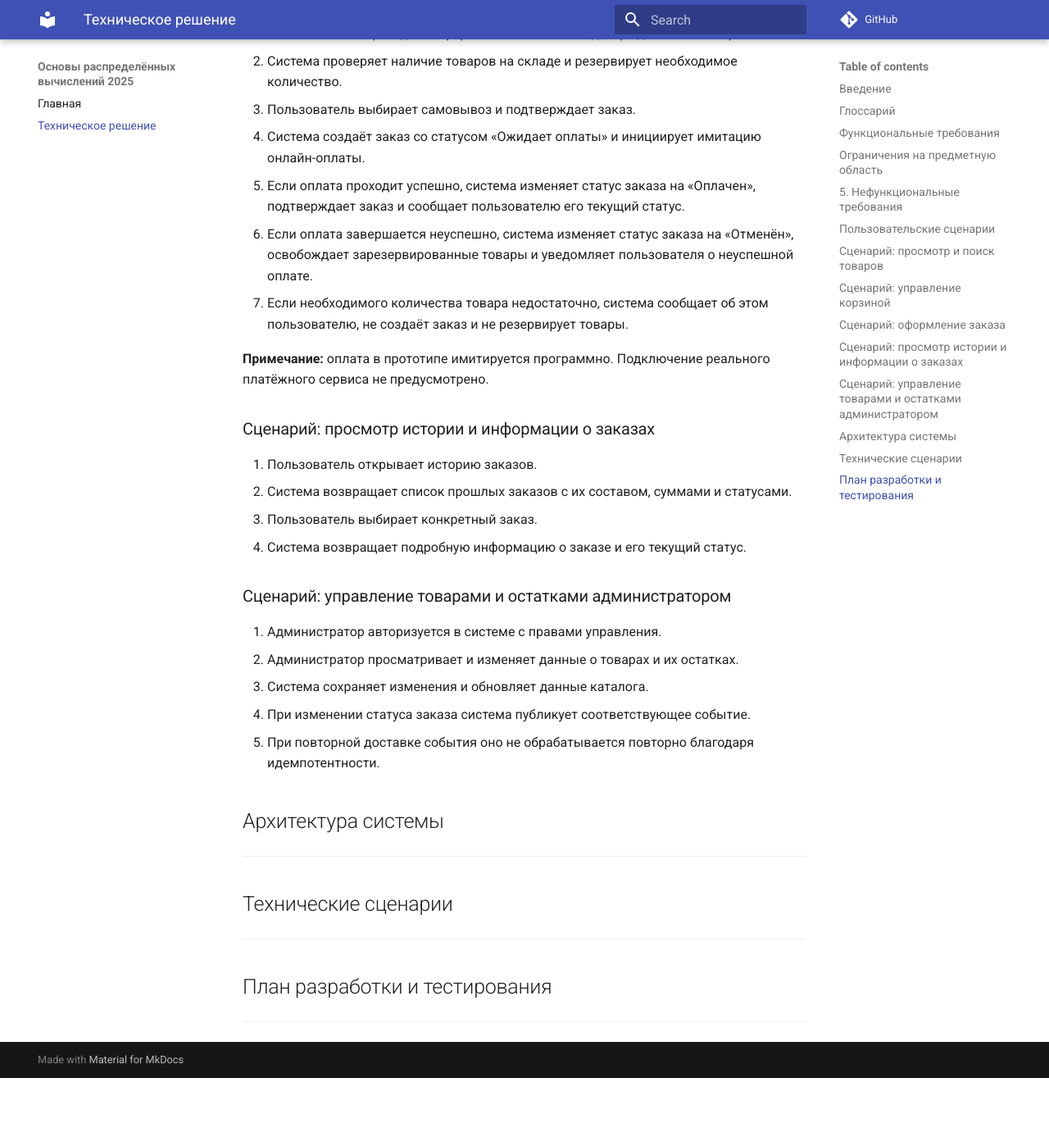
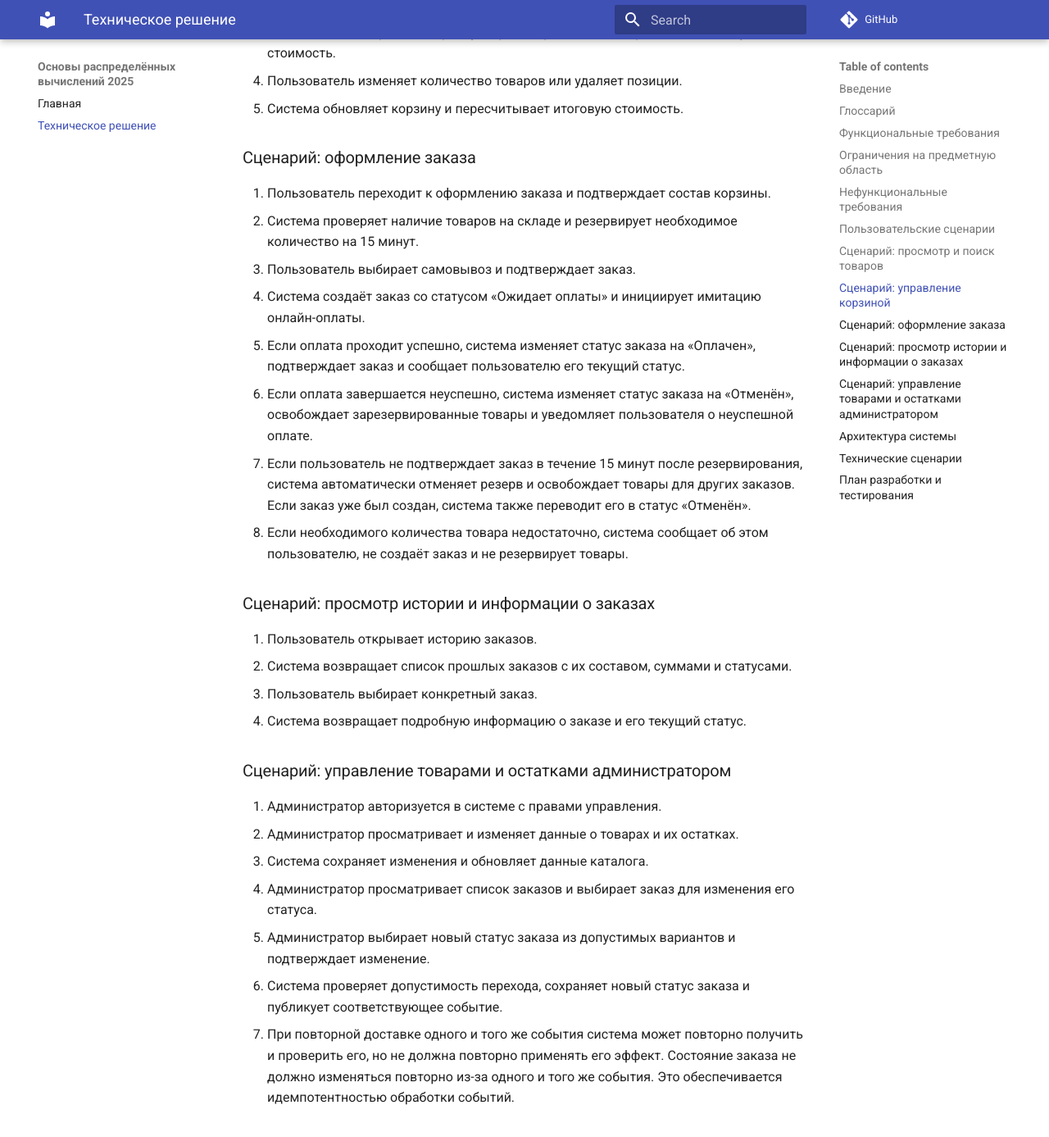
Before and after one commit to spbu-ds-practicum-2026/good_question, an MkDocs documentation site: the page built from docs/tr.md, in a window 1280 px wide and 1400 px high, scrolled down 3899 px. Shown: the top 1387 px of the window at 82% size. Built offline with MkDocs 1.6.1 and Material for MkDocs 9.7.7, drawn with Linux system fonts in a browser that asks for light colours; comment, search, counter and statistics services are not loaded; before the commit the page ends 5214 px from its top, so only the background shows below that; some of the changed text lies outside the part shown.

Commit message:
Update tr.md

```diff
--- a/docs/tr.md
+++ b/docs/tr.md
@@ -15,10 +15,10 @@
 *   На первое время не реализована доставка и доступен только самовывоз.
 
 *   **Состав команды:**
-    *   Глинских Семён Леонидович
-    *   Шабельников Максим Петрович
-    *   Яцына Полина Андреевна
-    *   Олейникова Елизавета Олеговна (тимлид)
+    *   Глинских Семён Леонидович - архитектор / DevOps
+    *   Шабельников Максим Петрович - Backend-разработчик заказов и склада
+    *   Яцына Полина Андреевна - Frontend-разработчик / QA
+    *   Олейникова Елизавета Олеговна (тимлид) - Backend-разработчик каталога и пользователей
 
 ---
 
@@ -53,7 +53,9 @@
 *   Добавление товаров в корзину и изменение их количества.
 *   Оформление заказа.
 *   Просмотр истории заказов пользователя.
-*   (Опционально) Управление остатками товаров для администратора.
+*   Управление товарами и остатками: администратор может просматривать и изменять данные о товарах и их остатках.
+*   Управление статусами заказов: администратор может просматривать текущий статус заказа и изменять его в соответствии с допустимыми переходами между статусами.
+*   Публикация событий: при изменении статуса заказа система публикует соответствующее событие. Повторная доставка одного и того же события не должна приводить к повторному применению его эффекта.
 
 #### **Ограничения на предметную область**
 
@@ -61,7 +63,7 @@
 *   Оплата заказа происходит только онлайн (имитация).
 *   На первое время не реализована доставка и доступен только самовывоз.
 
-#### **5. Нефункциональные требования**
+#### **Нефункциональные требования**
 
 - **Масштабируемость:** Возможность горизонтального масштабирования сервисов каталога и заказов.
 - **Отказоустойчивость:** Система должна продолжать работу при сбое одного из узлов. Недоступность узла определяется по тайм-аутам. При отказе основного узла базы данных должно выполняться переключение на реплику (failover).
@@ -91,14 +93,13 @@
 ### Сценарий: оформление заказа
 
 1. Пользователь переходит к оформлению заказа и подтверждает состав корзины.
-2. Система проверяет наличие товаров на складе и резервирует необходимое количество.
+2. Система проверяет наличие товаров на складе и резервирует необходимое количество на 15 минут.
 3. Пользователь выбирает самовывоз и подтверждает заказ.
 4. Система создаёт заказ со статусом «Ожидает оплаты» и инициирует имитацию онлайн-оплаты.
 5. Если оплата проходит успешно, система изменяет статус заказа на «Оплачен», подтверждает заказ и сообщает пользователю его текущий статус.
 6. Если оплата завершается неуспешно, система изменяет статус заказа на «Отменён», освобождает зарезервированные товары и уведомляет пользователя о неуспешной оплате.
-7. Если необходимого количества товара недостаточно, система сообщает об этом пользователю, не создаёт заказ и не резервирует товары.
-
-**Примечание:** оплата в прототипе имитируется программно. Подключение реального платёжного сервиса не предусмотрено.
+7. Если пользователь не подтверждает заказ в течение 15 минут после резервирования, система автоматически отменяет резерв и освобождает товары для других заказов. Если заказ уже был создан, система также переводит его в статус «Отменён».
+8. Если необходимого количества товара недостаточно, система сообщает об этом пользователю, не создаёт заказ и не резервирует товары.
 
 ### Сценарий: просмотр истории и информации о заказах
 
@@ -112,8 +113,10 @@
 1. Администратор авторизуется в системе с правами управления.
 2. Администратор просматривает и изменяет данные о товарах и их остатках.
 3. Система сохраняет изменения и обновляет данные каталога.
-4. При изменении статуса заказа система публикует соответствующее событие.
-5. При повторной доставке события оно не обрабатывается повторно благодаря идемпотентности.
+4. Администратор просматривает список заказов и выбирает заказ для изменения его статуса.
+5. Администратор выбирает новый статус заказа из допустимых вариантов и подтверждает изменение.
+6. Система проверяет допустимость перехода, сохраняет новый статус заказа и публикует соответствующее событие.
+7. При повторной доставке одного и того же события система может повторно получить и проверить его, но не должна повторно применять его эффект. Состояние заказа не должно изменяться повторно из-за одного и того же события. Это обеспечивается идемпотентностью обработки событий.
 
 ##  Архитектура системы
 
```
